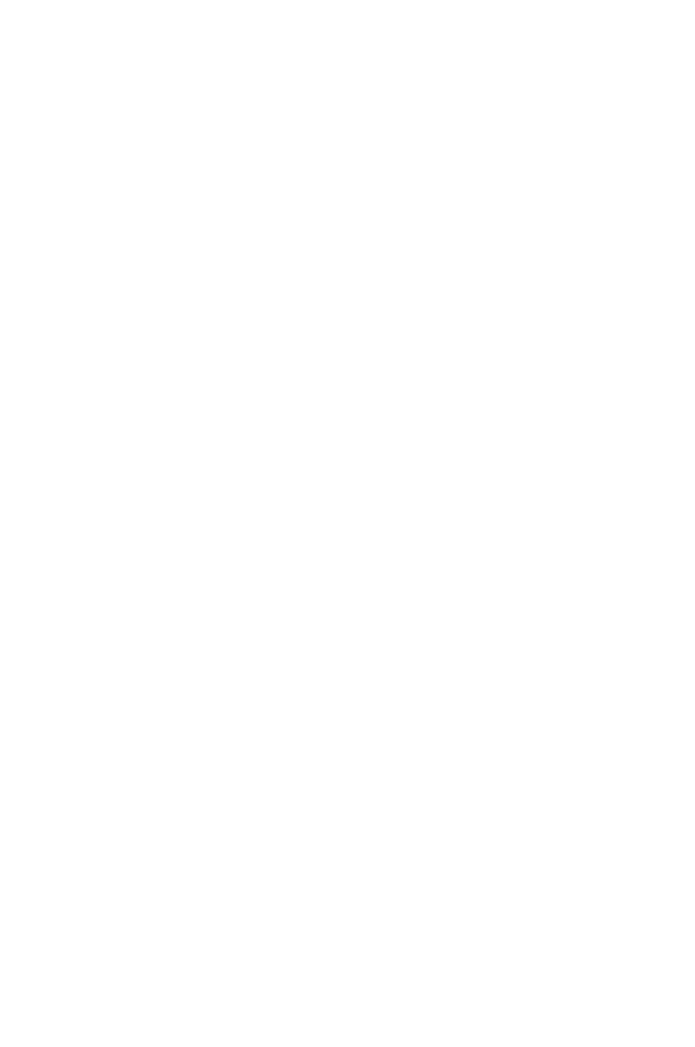
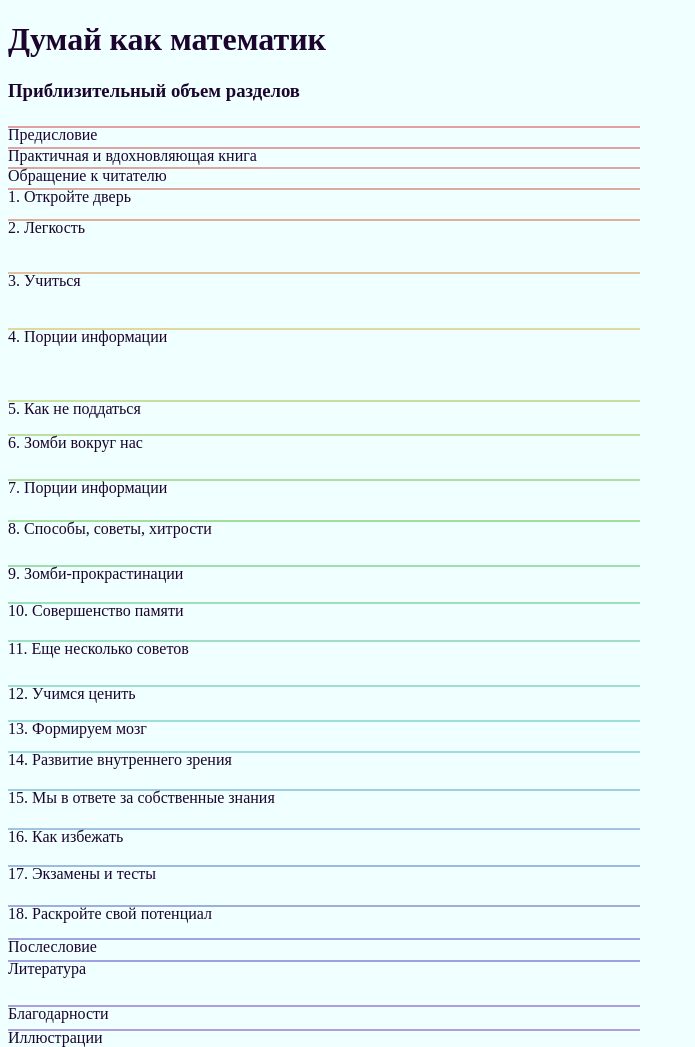
Before and after one commit to sigizmunde/gitlab-homework-0, a plain HTML site: page index.html in a window 1280 px wide. Shown: the whole page, without its empty margins (0-695 px from the left). Before the commit the page ends 800 px from the top, so only its background shows below. Drawn offline with Linux system fonts and the light colour scheme.

Commit message:
Book chapters volume
Ads content and styles to page demonstrating book chapters volume

```diff
--- /dev/null
+++ b/css/styles.css
@@ -0,0 +1,17 @@
+body {
+  background-color: azure;
+  color: rgb(27, 5, 46);
+}
+
+.chapter {
+  position: relative;
+  display: block;
+  width: 50%;
+  height: 2px;
+  top: calc(var(--page) * 1px);
+  --hue: calc(var(--page) * 255 / 476);
+  background-color: hsl(var(--hue), 50%, 75%);
+}
+
+.container {
+}
--- a/index.html
+++ b/index.html
@@ -4,7 +4,40 @@
     <meta charset="UTF-8" />
     <meta http-equiv="X-UA-Compatible" content="IE=edge" />
     <meta name="viewport" content="width=device-width, initial-scale=1.0" />
-    <title>The first one</title>
+    <link rel="stylesheet" href="css/styles.css" />
+    <title>The book</title>
   </head>
-  <body></body>
+  <body>
+    <h1>Думай как математик</h1>
+    <h3>Приблизительный объем разделов</h3>
+    <div class="container">
+      <p class="chapter" style="--page: 5">Предисловие</p>
+      <p class="chapter" style="--page: 8">Практичная и вдохновляющая книга</p>
+      <p class="chapter" style="--page: 10">Обращение к читателю</p>
+      <p class="chapter" style="--page: 13">1. Откройте дверь</p>
+      <p class="chapter" style="--page: 26">2. Легкость</p>
+      <p class="chapter" style="--page: 61">3. Учиться</p>
+      <p class="chapter" style="--page: 99">4. Порции информации</p>
+      <p class="chapter" style="--page: 153">5. Как не поддаться</p>
+      <p class="chapter" style="--page: 169">6. Зомби вокруг нас</p>
+      <p class="chapter" style="--page: 196">7. Порции информации</p>
+      <p class="chapter" style="--page: 219">8. Способы, советы, хитрости</p>
+      <p class="chapter" style="--page: 246">9. Зомби-прокрастинации</p>
+      <p class="chapter" style="--page: 265">10. Совершенство памяти</p>
+      <p class="chapter" style="--page: 285">11. Еще несколько советов</p>
+      <p class="chapter" style="--page: 312">12. Учимся ценить</p>
+      <p class="chapter" style="--page: 329">13. Формируем мозг</p>
+      <p class="chapter" style="--page: 342">14. Развитие внутреннего зрения</p>
+      <p class="chapter" style="--page: 362">
+        15. Мы в ответе за собственные знания
+      </p>
+      <p class="chapter" style="--page: 383">16. Как избежать</p>
+      <p class="chapter" style="--page: 402">17. Экзамены и тесты</p>
+      <p class="chapter" style="--page: 424">18. Раскройте свой потенциал</p>
+      <p class="chapter" style="--page: 439">Послесловие</p>
+      <p class="chapter" style="--page: 443">Литература</p>
+      <p class="chapter" style="--page: 470">Благодарности</p>
+      <p class="chapter" style="--page: 476">Иллюстрации</p>
+    </div>
+  </body>
 </html>
--- a/styles.css
+++ /dev/null
@@ -1,4 +0,0 @@
-body {
-  background-color: azure;
-  color: rgb(27, 5, 46);
-}
```
